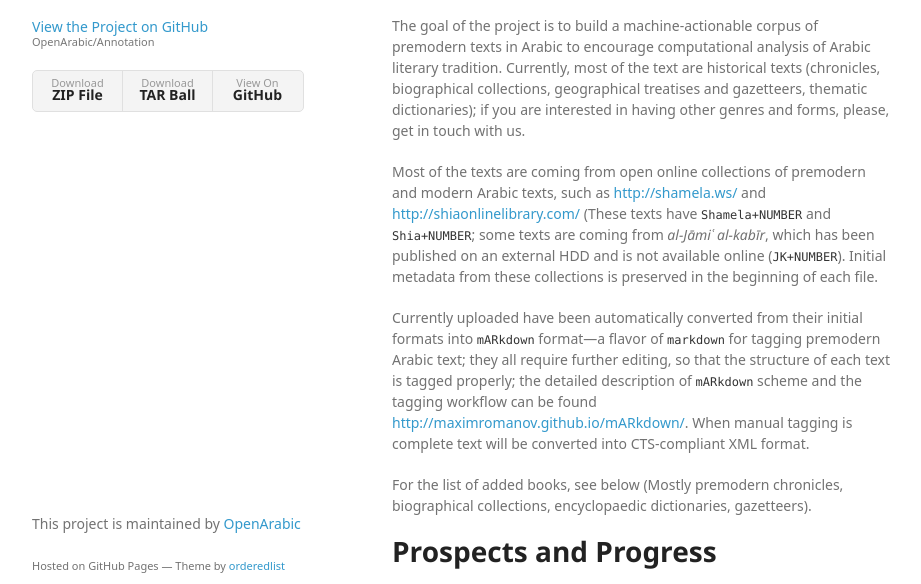
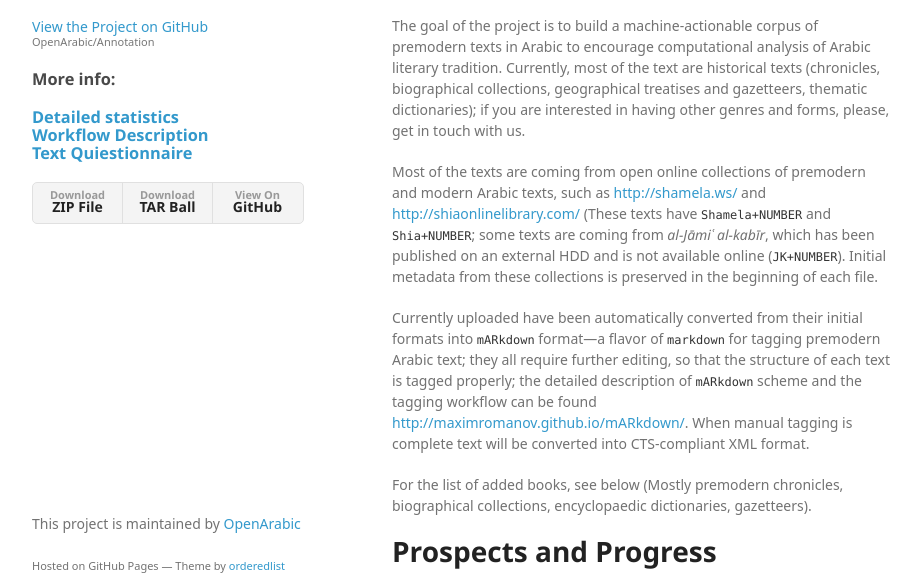
Before and after one commit to OpenArabic/Annotation, a plain HTML site: page index.html in a window 1280 px wide. Shown: the part 155-739 px from the top of the page, without its empty margins (178-1099 px from the left). Drawn offline with Linux system fonts and the light colour scheme; a web font is replaced by a local one.

Commit message:
Update index.html

```diff
--- a/index.html
+++ b/index.html
@@ -20,6 +20,13 @@
 
         <p class="view"><a href="https://github.com/OpenArabic/Annotation">View the Project on GitHub <small>OpenArabic/Annotation</small></a></p>
 
+<!-- paste into the header-->
+<h3>More info:<h3>
+        <p class="view">
+          <a href="https://github.com/OpenArabic/Annotation/blob/master/statistics.md">Detailed statistics</a><br>
+          <a href="https://github.com/OpenArabic/Annotation/blob/master/workflow.md">Workflow Description</a><br>
+          <a href="https://github.com/OpenArabic/Annotation/blob/master/text_questionnaire.md">Text Quiestionnaire</a><br>
+        </p>
 
         <ul>
           <li><a href="https://github.com/OpenArabic/Annotation/zipball/master">Download <strong>ZIP File</strong></a></li>
```
